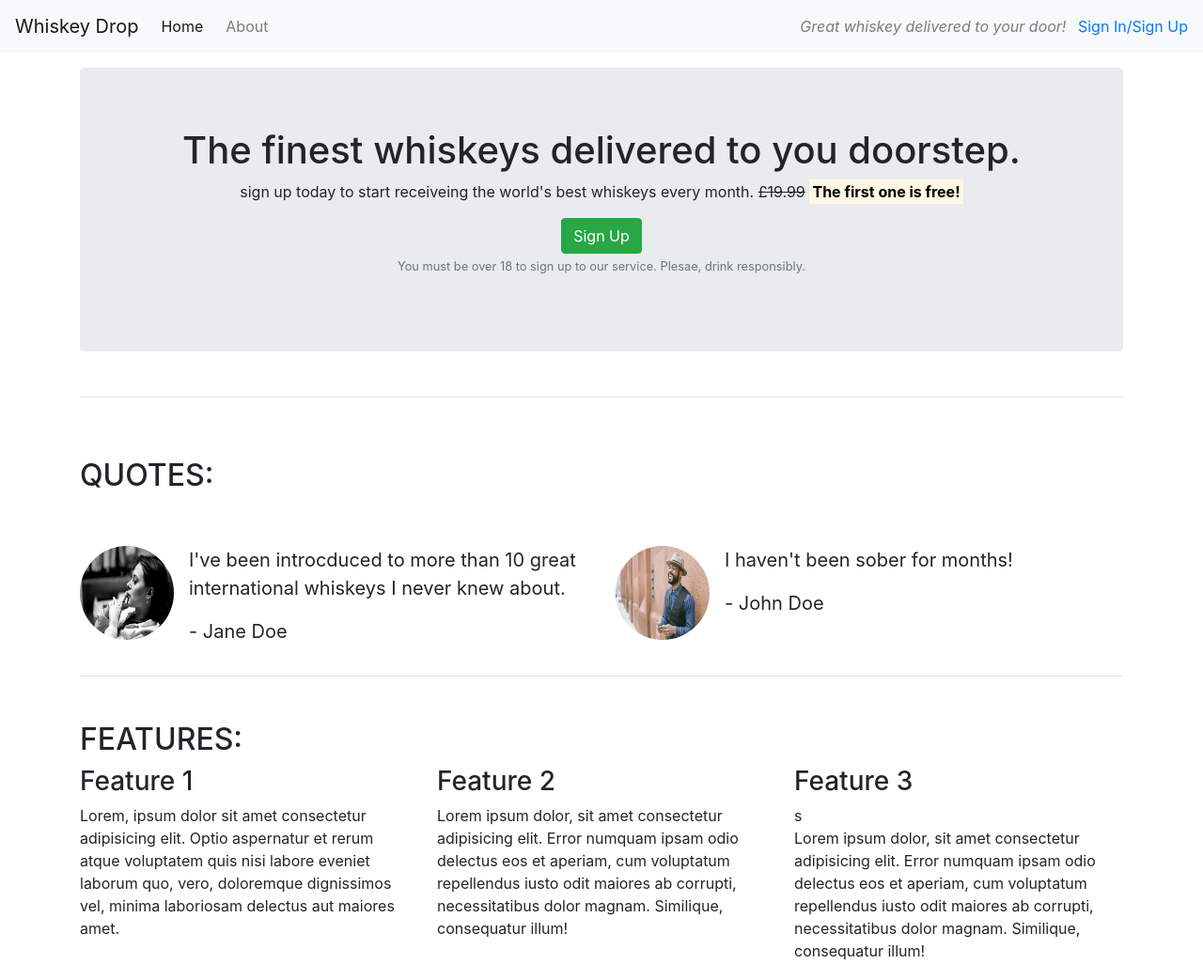
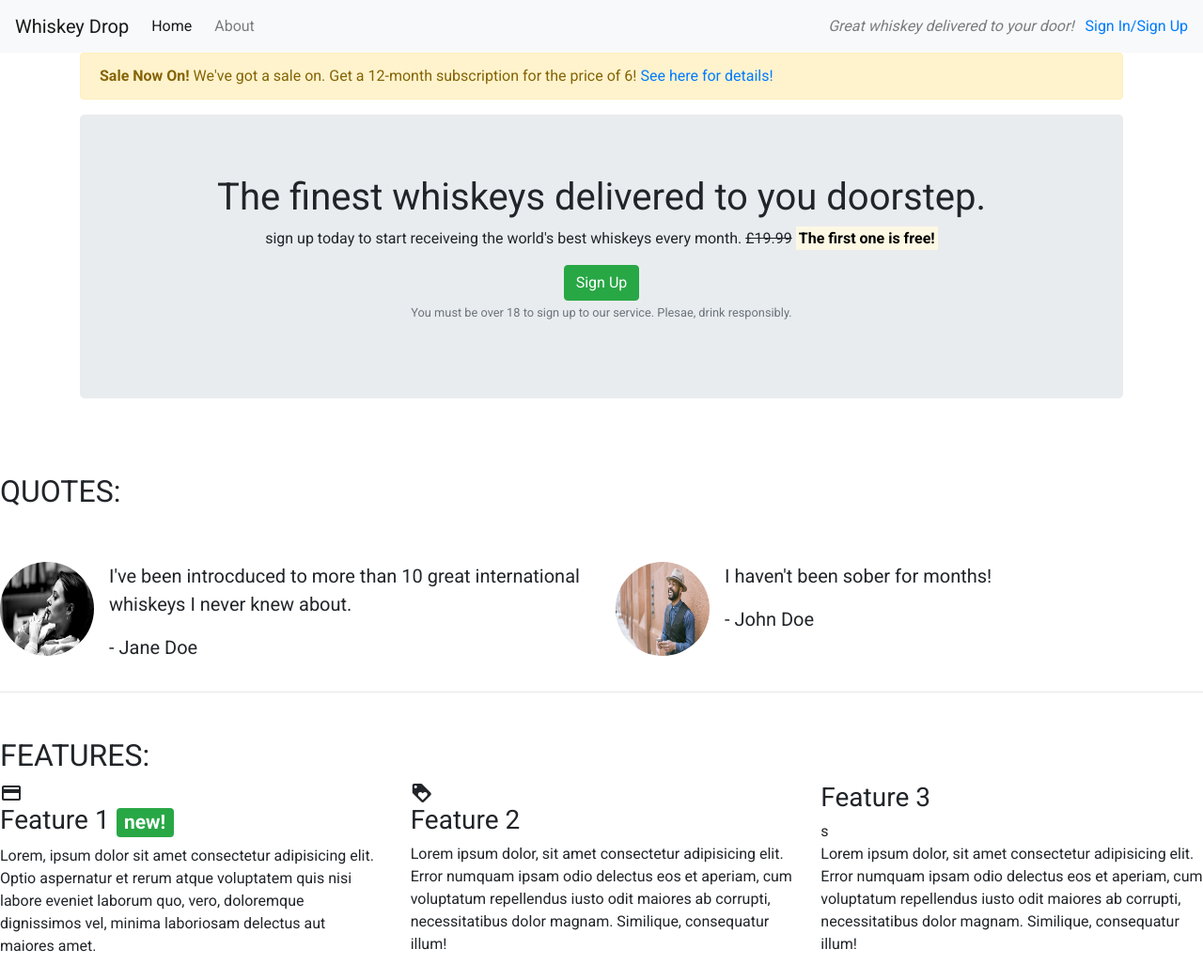
Before and after one commit to martinbannister/bootstrap-4-5, a plain HTML site: page index.html in a window 1280 px wide. Shown: the top 1043 px of the page at 94% size. Drawn offline with nearby package versions, Linux system fonts and the light colour scheme.

Commit message:
update responsiveness & begin customising bootstrap styles

```diff
--- /dev/null
+++ b/css/style.css
@@ -0,0 +1,27 @@
+/* @media (max-width:320) {
+    container {
+        height: 320px;
+        border: 2px solid #a4a4a4;
+        border-radius: 50%;
+    }
+} */
+
+body {
+    font-family: 'Roboto', sans-serif;
+}
+
+.alert-container {
+
+}
+
+.quote-container {
+
+}
+
+.callout-container {
+
+}
+
+.features-container {
+
+}
--- a/index.html
+++ b/index.html
@@ -8,10 +8,10 @@
     <title>Whiskey Drop | Taste a new whiskey every month</title>
     <link rel="stylesheet" href="https://cdn.jsdelivr.net/npm/bootstrap@4.5.3/dist/css/bootstrap.min.css"
         integrity="sha384-TX8t27EcRE3e/ihU7zmQxVncDAy5uIKz4rEkgIXeMed4M0jlfIDPvg6uqKI2xXr2" crossorigin="anonymous">
-    <script src="https://cdn.jsdelivr.net/npm/bootstrap@4.5.3/dist/js/bootstrap.bundle.min.js"
-        integrity="sha384-ho+j7jyWK8fNQe+A12Hb8AhRq26LrZ/JpcUGGOn+Y7RsweNrtN/tE3MoK7ZeZDyx" crossorigin="anonymous">
-    </script>
-    <link rel="stylesheet" href="style.css">
+    <link rel="preconnect" href="https://fonts.gstatic.com">
+    <link href="https://fonts.googleapis.com/css2?family=Roboto:wght@400;700&display=swap" rel="stylesheet">
+    <link href="https://fonts.googleapis.com/icon?family=Material+Icons" rel="stylesheet">
+    <link rel="stylesheet" href="css/style.css">
 
 </head>
 
@@ -29,7 +29,19 @@
             <a href="/login">Sign In/Sign Up</a>
         </div>
     </nav>
-    <article class="container mt-3">
+
+    <!-- Alert Container -->
+    <div class="container alter-container">
+        <div class="row d-none d-sm-block">
+            <div class="col-12">
+                <div class="alert alert-warning">
+                    <strong>Sale Now On!</strong> We've got a sale on. Get a 12-month subscription for the price of 6!
+                    <a href="">See here for details!</a>
+                </div>
+            </div>
+        </div>
+    </div>
+    <div class="container callout-container">
         <div class="row">
             <div class="col-12">
                 <section class="callout jumbotron text-center">
@@ -48,7 +60,7 @@
                 </section>
             </div>
         </div>
-        <hr>
+    </div>
 
     <section class="quotes">
         <div class="row">
@@ -59,8 +71,10 @@
         <div class="row">
             <div class="col-12 col-md-6">
                 <div class="media">
-                        <img src="images/reclined_woman_portrait.jpg" class="rounded-circle mr-3" height="100" width="100"
-                            alt="Jane Doe's profile photo">
+                    <div class="d-none d-sm-block">
+                        <img src="images/reclined_woman_portrait.jpg" class="rounded-circle mr-3" height="100"
+                            width="100" alt="Jane Doe's profile photo">
+                    </div>
                     <div class="media-body">
                         <blockquote class="blockquote">
                             <p>I've been introcduced to more than 10 great international whiskeys I never knew
@@ -72,8 +86,10 @@
             </div>
             <div class="col-12 col-md-6">
                 <div class="media">
-                        <img src="images/Man_in_hat_and_black_vest.jpg" class="rounded-circle mr-3" height="100" width="100"
-                            alt="John Doe's profile photo">
+                    <div class="d-none d-sm-block">
+                        <img src="images/Man_in_hat_and_black_vest.jpg" class="rounded-circle mr-3" height="100"
+                            width="100" alt="John Doe's profile photo">
+                    </div>
                     <div class="media-body">
                         <blockquote class="blockquote">
                             <p>I haven't been sober for months!</p>
@@ -96,7 +112,8 @@
         <div class="row">
             <div class="col-12 col-md-6 col-lg-4">
                 <div class="feature">
-                        <h3>Feature 1</h3>
+                    <h3><span class="material-icons d-none d-sm-block">credit_card</span> Feature 1 <span
+                            class="badge badge-success">new!</span></h3>
                     <p>Lorem, ipsum dolor sit amet consectetur adipisicing elit. Optio aspernatur et rerum atque
                         voluptatem
                         quis nisi labore eveniet laborum quo, vero, doloremque dignissimos vel, minima laboriosam
@@ -108,7 +125,7 @@
 
             <div class="col-12 col-md-6 col-lg-4">
                 <div class="feature">
-                        <h3>Feature 2</h3>
+                    <h3><span class="material-icons d-none d-sm-block">loyalty</span> Feature 2</h3>
                     <p>Lorem ipsum dolor, sit amet consectetur adipisicing elit. Error numquam ipsam odio delectus
                         eos
                         et
@@ -177,7 +194,19 @@
         </div>
     </section>
 
-    </article>
+
+    <script src="https://code.jquery.com/jquery-3.5.1.slim.min.js"
+        integrity="sha384-DfXdz2htPH0lsSSs5nCTpuj/zy4C+OGpamoFVy38MVBnE+IbbVYUew+OrCXaRkfj" crossorigin="anonymous">
+    </script>
+    <script src="https://cdn.jsdelivr.net/npm/popper.js@1.16.1/dist/umd/popper.min.js"
+        integrity="sha384-9/reFTGAW83EW2RDu2S0VKaIzap3H66lZH81PoYlFhbGU+6BZp6G7niu735Sk7lN" crossorigin="anonymous">
+    </script>
+    <script src="https://cdn.jsdelivr.net/npm/bootstrap@4.5.3/dist/js/bootstrap.min.js"
+        integrity="sha384-w1Q4orYjBQndcko6MimVbzY0tgp4pWB4lZ7lr30WKz0vr/aWKhXdBNmNb5D92v7s" crossorigin="anonymous">
+    </script>
+    <script src="https://cdn.jsdelivr.net/npm/bootstrap@4.5.3/dist/js/bootstrap.bundle.min.js"
+        integrity="sha384-ho+j7jyWK8fNQe+A12Hb8AhRq26LrZ/JpcUGGOn+Y7RsweNrtN/tE3MoK7ZeZDyx" crossorigin="anonymous">
+    </script>
 </body>
 
 </html>
```
Also changed, not shown: style.css (deleted, +0 -7 lines), images/whiskey-background.jpg (added). Lines whose indentation alone changed are shown as unchanged.
